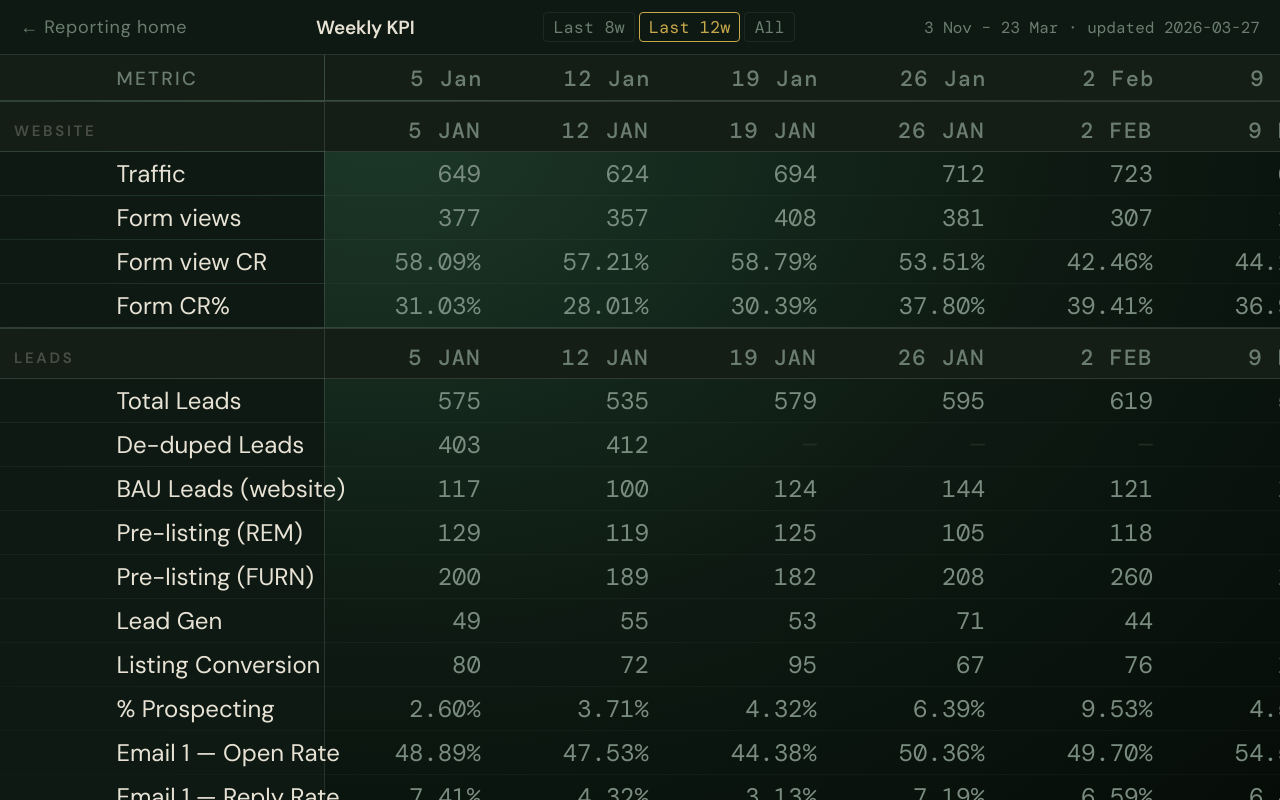
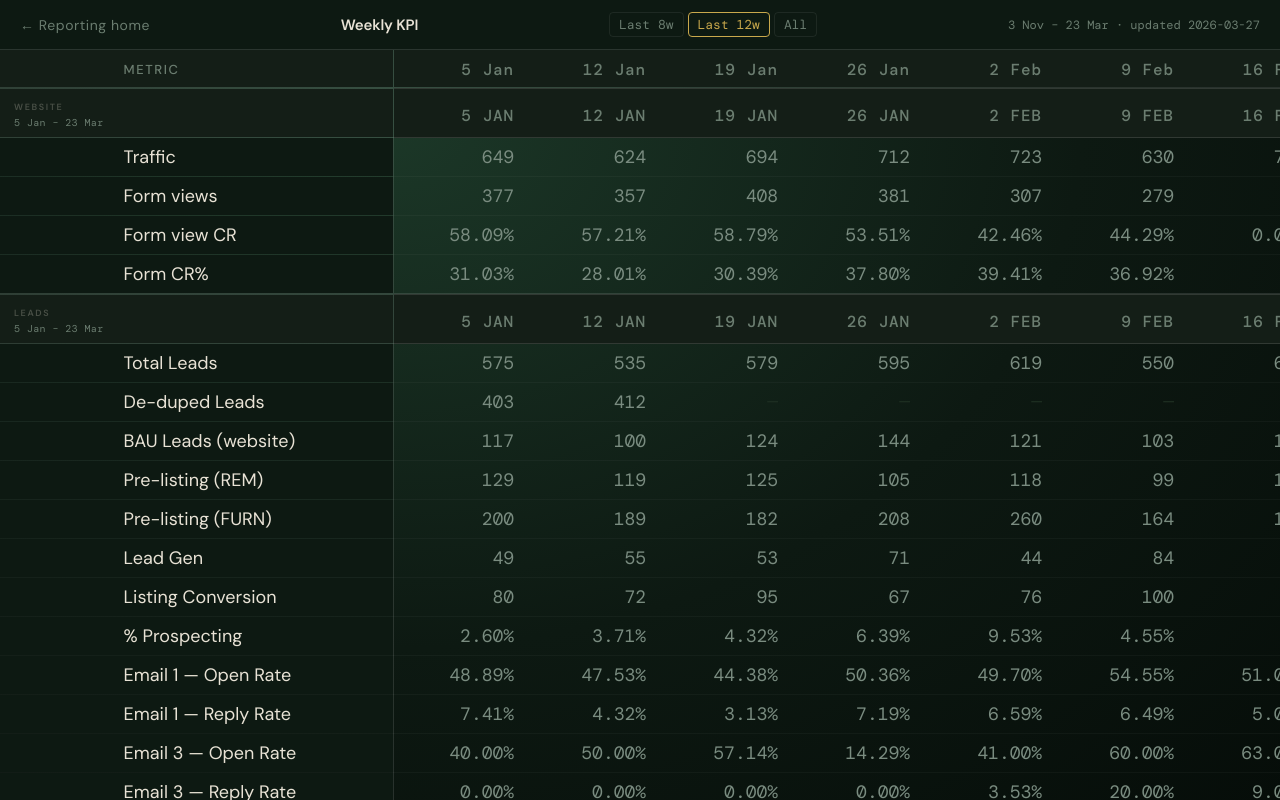
Before and after one commit to Robbosd/storage-reporting, a plain HTML site: page reports/weekly.html in a window 1280 px wide. Drawn offline with nearby package versions, Linux system fonts and the light colour scheme.

Commit message:
weekly: wider metric col, date range in sticky section label

```diff
--- a/reports/weekly.html
+++ b/reports/weekly.html
@@ -31,12 +31,12 @@ body{display:flex;flex-direction:column}
   flex-shrink:0;
   z-index:30;
 }
-.back{font-size:18px;color:var(--mid);text-decoration:none;letter-spacing:.04em;transition:color .1s}
+.back{font-size:14px;color:var(--mid);text-decoration:none;letter-spacing:.04em;transition:color .1s}
 .back:hover{color:var(--tl)}
-.topbar-title{font-size:19px;font-weight:600;color:var(--tl);letter-spacing:-.01em}
-.topbar-meta{font-size:16px;color:var(--mid);font-family:var(--mono)}
+.topbar-title{font-size:15px;font-weight:600;color:var(--tl);letter-spacing:-.01em}
+.topbar-meta{font-size:12px;color:var(--mid);font-family:var(--mono)}
 .window-btns{display:flex;gap:4px}
-.wbtn{font-size:17px;font-family:var(--mono);color:var(--mid);background:none;border:1px solid var(--border);border-radius:4px;padding:3px 9px;cursor:pointer;transition:color .1s,border-color .1s}
+.wbtn{font-size:13px;font-family:var(--mono);color:var(--mid);background:none;border:1px solid var(--border);border-radius:4px;padding:3px 9px;cursor:pointer;transition:color .1s,border-color .1s}
 .wbtn:hover{color:var(--tl);border-color:var(--border2)}
 .wbtn.active{color:var(--gold);border-color:var(--gold)}
 
@@ -44,20 +44,20 @@ body{display:flex;flex-direction:column}
 .matrix-wrap{flex:1;overflow:auto;position:relative}
 
 /* TABLE */
-table{border-collapse:collapse;white-space:nowrap;font-size:24px}
+table{border-collapse:collapse;white-space:nowrap;font-size:18px}
 
 /* ── HEADER ROW ── */
 thead th{
   position:sticky;top:0;z-index:10;
   background:var(--surface);
   border-bottom:1px solid var(--border2);
-  padding:9px 10px 7px;
+  padding:9px 12px 7px;
   font-family:var(--mono);
-  font-size:22px;font-weight:500;
+  font-size:16px;font-weight:500;
   letter-spacing:.06em;
   text-align:right;
   color:var(--mid);
-  min-width:88px;
+  min-width:100px;
 }
 thead th.th-section{
   width:64px;min-width:64px;max-width:64px;
@@ -66,9 +66,9 @@ thead th.th-section{
   background:var(--surface);
 }
 thead th.th-metric{
-  width:218px;min-width:218px;max-width:218px;
+  width:280px;min-width:280px;max-width:280px;
   text-align:left;padding-left:10px;
-  font-family:var(--sans);font-size:19px;
+  font-family:var(--sans);font-size:13px;
   text-transform:uppercase;letter-spacing:.12em;
   position:sticky;left:64px;z-index:20;
   background:var(--surface);
@@ -78,8 +78,8 @@ thead th.th-metric{
 /* ── SECTION DIVIDER ROWS ── */
 tr.sec-hdr>td{
   background:var(--surface);
-  padding:14px 10px 6px;
-  font-size:15px;font-weight:700;
+  padding:12px 10px 8px;
+  font-size:9px;font-weight:700;
   letter-spacing:.18em;text-transform:uppercase;
   color:rgba(232,226,213,0.25);
   border-top:2px solid var(--border2);
@@ -89,6 +89,16 @@ tr.sec-hdr>td.sec-label{
   position:sticky;left:0;z-index:9;
   background:var(--surface);
   padding-left:14px;
+  vertical-align:middle;
+}
+.sec-name{display:block}
+.sec-range{
+  display:block;
+  font-family:var(--mono);
+  font-size:10px;font-weight:400;
+  letter-spacing:.04em;text-transform:none;
+  color:var(--mid);
+  margin-top:3px;
 }
 tr.sec-hdr>td.sec-metric{
   position:sticky;left:64px;z-index:9;
@@ -98,11 +108,11 @@ tr.sec-hdr>td.sec-metric{
 }
 tr.sec-hdr>td.sec-date{
   font-family:var(--mono);
-  font-size:22px;font-weight:500;
+  font-size:16px;font-weight:500;
   letter-spacing:.06em;
   color:var(--mid);
   text-align:right;
-  padding:14px 12px 6px;
+  padding:12px 12px 8px;
 }
 
 /* ── DATA ROWS ── */
@@ -117,16 +127,16 @@ td.c-section{
   background:var(--bg);
   width:64px;min-width:64px;max-width:64px;
   padding:5px 6px 5px 14px;
-  font-size:13px;font-weight:700;letter-spacing:.16em;text-transform:uppercase;
-  color:transparent; /* section name shown in sec-hdr only */
+  font-size:7px;font-weight:700;letter-spacing:.16em;text-transform:uppercase;
+  color:transparent;
   vertical-align:top;
 }
 td.c-metric{
   position:sticky;left:64px;z-index:9;
   background:var(--bg);
-  width:218px;min-width:218px;max-width:218px;
-  padding:6px 14px 6px 10px;
-  font-size:24px;color:var(--tl);
+  width:280px;min-width:280px;max-width:280px;
+  padding:7px 14px 7px 10px;
+  font-size:18px;color:var(--tl);
   border-right:1px solid var(--border2);
 }
 tr.dr:hover>td.c-section,
@@ -134,11 +144,11 @@ tr.dr:hover>td.c-metric{background:rgba(255,255,255,0.03)}
 
 td.c-val{
   font-family:var(--mono);
-  font-size:24px;
+  font-size:18px;
   color:#7a8c80;
   text-align:right;
-  padding:6px 12px;
-  min-width:88px;
+  padding:7px 12px;
+  min-width:100px;
 }
 td.c-val.empty{color:var(--dim)}
 
@@ -146,7 +156,7 @@ td.c-val.empty{color:var(--dim)}
 .state{
   position:absolute;inset:0;
   display:flex;align-items:center;justify-content:center;
-  font-size:19px;color:var(--mid);
+  font-size:13px;color:var(--mid);
 }
 
 ::-webkit-scrollbar{width:5px;height:5px}
@@ -185,17 +195,21 @@ function applyWindow(w){
   const total = _tableData.weeks.length
   const start = (w === 0 || w >= total) ? 0 : total - w
 
+  // Update date range label in each section header (always visible — in sticky left col)
+  const first = _tableData.weeks[start].label
+  const last  = _tableData.weeks[total - 1].label
+  const range = first === last ? first : `${first} – ${last}`
+  document.querySelectorAll('.sec-range').forEach(el => el.textContent = range)
+
   // Show/hide header th cells (skip first 2: section + metric)
-  const ths = document.querySelectorAll('thead th')
-  ths.forEach((th, i) => {
+  document.querySelectorAll('thead th').forEach((th, i) => {
     if(i < 2) return
     th.style.display = (i - 2) >= start ? '' : 'none'
   })
 
-  // Show/hide data cells and section-hdr cells
+  // Show/hide data cells and section-hdr date cells
   document.querySelectorAll('tr.dr, tr.sec-hdr').forEach(tr => {
-    const tds = tr.querySelectorAll('td')
-    tds.forEach((td, i) => {
+    tr.querySelectorAll('td').forEach((td, i) => {
       if(i < 2) return
       td.style.display = (i - 2) >= start ? '' : 'none'
     })
@@ -241,13 +255,19 @@ async function load(){
   // ── Body ─────────────────────────────────────────────
   data.sections.forEach(section => {
 
-    // Section divider with dates repeated
+    // Section divider — label shows name + date range, date cells repeat across columns
     const sr = tbody.insertRow()
     sr.className = 'sec-hdr'
 
     const sdLabel = document.createElement('td')
     sdLabel.className = 'sec-label'
-    sdLabel.textContent = section.name
+    const nameSpan = document.createElement('span')
+    nameSpan.className = 'sec-name'
+    nameSpan.textContent = section.name
+    const rangeSpan = document.createElement('span')
+    rangeSpan.className = 'sec-range'
+    sdLabel.appendChild(nameSpan)
+    sdLabel.appendChild(rangeSpan)
     sr.appendChild(sdLabel)
 
     const sdMetric = document.createElement('td')
@@ -294,7 +314,6 @@ async function load(){
     b.addEventListener('click', () => applyWindow(parseInt(b.dataset.w)))
   })
 
-  // Apply default window
   applyWindow(_activeWindow)
 }
 
```
